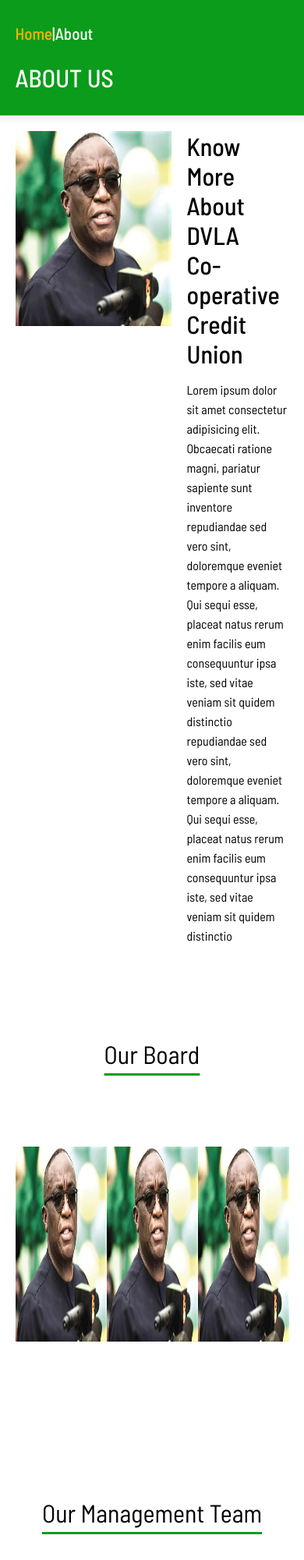
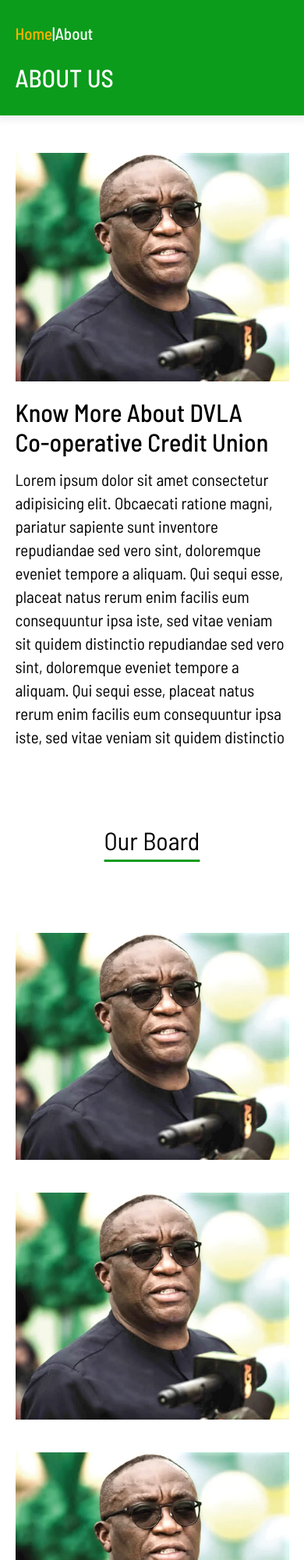
Before and after one commit to Amusah/Union, a website: page about.html in a window 390 px wide. Shown: the top 2000 px of the page at 78% size. Drawn offline with Linux system fonts and the light colour scheme.

Commit message:
Implemented about page responsiveness

```diff
--- a/about.html
+++ b/about.html
@@ -132,7 +132,7 @@
 
               <span>
                 <div class="overlay">
-                  <h3>Mr. Simpson</h3>
+                  <h3>Mr. Simpson Homer</h3>
                   <p>Board Chairman</p>
                   <a href="#"><i>Click To Read More</i></a>
                   <span class="social-icons">
--- a/styles/_about.scss
+++ b/styles/_about.scss
@@ -37,25 +37,31 @@
   .about-info {
     display: flex;
     width: 90%;
+    height: 40vh;
     margin: 2rem auto;
     gap: 2rem;
   }
 
   .about-info-text {
+    width: 70%;
     h3 {
       margin-bottom: 1.5rem;
       @include text-md($weight: 500);
     }
 
     p {
-      line-height: 2.5rem;
-      @include text-xsm();
+      line-height: 3rem;
+      @include text-sm();
     }
   }
 
-  .profile img {
-    width: 20rem;
-    height: 25rem;
+  .profile {
+    width: 30%;
+    // height: 90%;
+    img {
+      width: 100%;
+      height: 100%;
+    }
   }
 
   .team {
@@ -64,7 +70,7 @@
     align-items: center;
     flex-direction: column;
     width: 90%;
-    padding: 10rem 0;
+    padding: 8rem 0;
     margin: 0 auto;
 
     h2 {
@@ -77,7 +83,7 @@
       @include text-md();
     }
 
-    .team-members{
+    .team-members {
       width: 100%;
       display: flex;
       justify-content: space-evenly;
@@ -86,6 +92,7 @@
     .team-members span {
       width: 20rem;
       height: 25rem;
+      cursor: pointer;
 
       .overlay {
         position: absolute;
@@ -95,7 +102,7 @@
         color: #fff;
         text-align: center;
         padding: 3rem 1rem;
-        display: flex;
+        // display: flex;
         justify-content: center;
         align-items: center;
         flex-direction: column;
@@ -132,12 +139,12 @@
             font-size: 1.5rem;
             border-radius: 1rem;
 
-            &:hover{
+            &:hover {
               background-color: $secondary;
               color: #fff;
             }
           }
-          .fa-facebook-f{
+          .fa-facebook-f {
             padding: 1rem 1.3rem;
           }
         }
@@ -149,9 +156,138 @@
       }
     }
 
-    .team-members span:hover .overlay{
+    .team-members span:hover .overlay {
       display: flex;
       animation: MoveInTop 0.7s ease-in-out backwards;
     }
   }
 }
+
+@media screen and (max-width: 760px) {
+  .page-head{
+    margin-bottom: 5rem;
+  }
+  .about-container {
+  // width: 100%;
+
+  .about-info {
+    // display: flex;
+    // width: 90%;
+    height: 90vh;
+    // margin: 2rem auto;
+    // gap: 2rem;
+    flex-direction: column;
+    justify-content: center;
+    align-items: center;
+  }
+
+  .about-info-text {
+    width: 100%;
+    // h3 {
+    //   margin-bottom: 1.5rem;
+    //   @include text-md($weight: 500);
+    // }
+
+    // p {
+    //   line-height: 3rem;
+    //   @include text-sm();
+    // }
+  }
+
+  .profile {
+    width: 100%;
+    // height: 90%;
+    // img {
+    //   width: 100%;
+    //   height: 100%;
+    // }
+  }
+
+  .team {
+    // display: flex;
+    // justify-content: center;
+    // align-items: center;
+    // flex-direction: column;
+    // width: 90%;
+    // padding: 8rem 0;
+    // margin: 0 auto;
+
+    // h2 {
+    //   text-decoration: underline;
+    //   text-decoration-color: $secondary;
+    //   text-decoration-thickness: 0.3rem;
+    //   text-underline-offset: 1.2rem;
+    //   margin-bottom: 10rem;
+    //   // text-transform: uppercase;
+    //   @include text-md();
+    // }
+
+    .team-members {
+      // width: 100%;
+      // display: flex;
+      // justify-content: space-evenly;
+      flex-direction: column;
+      justify-content: center;
+      align-items: center;
+      gap: 4rem;
+    }
+
+    .team-members span {
+      width: 100%;
+      height: 100%;
+
+      .overlay {
+        position: absolute;
+        // width: fit-content;
+        // height:fit-content;
+        height: auto;
+        width: auto;
+        padding: 3rem;
+
+        // h3 {
+        //   letter-spacing: 0.1rem;
+        //   // padding: 1rem 0;
+        //   @include text-sm($size: 2.3rem, $weight: 500);
+        // }
+
+        // p {
+        //   // margin-top: 1rem;
+        //   @include text-xsm($size: 1.8rem);
+        // }
+
+        // a {
+        //   text-decoration: none;
+        //   color: #fff;
+        //   @include text-xsm();
+        // }
+
+        .social-icons {
+          gap: 2rem;
+
+          // .fa-brands {
+          //   color: $secondary;
+          //   background-color: #fff;
+          //   padding: 1rem;
+          //   font-size: 1.5rem;
+          //   border-radius: 1rem;
+
+          //   &:hover {
+          //     background-color: $secondary;
+          //     color: #fff;
+          //   }
+          // }
+          // .fa-facebook-f {
+          //   padding: 1rem 1.3rem;
+          // }
+        }
+      }
+
+      // img {
+      //   width: 100%;
+      //   height: 100%;
+      // }
+    }
+
+  }
+}
+}
```
Also changed, not shown: css/index.css, 1 other file.
